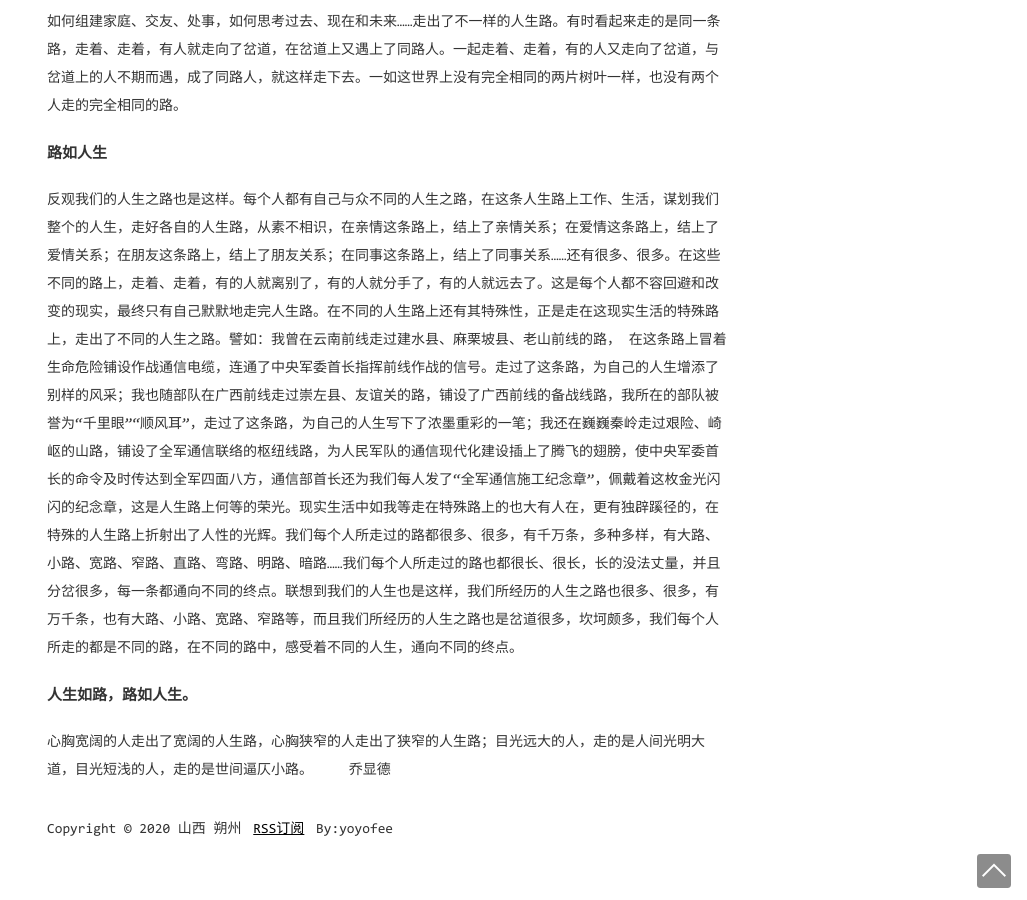
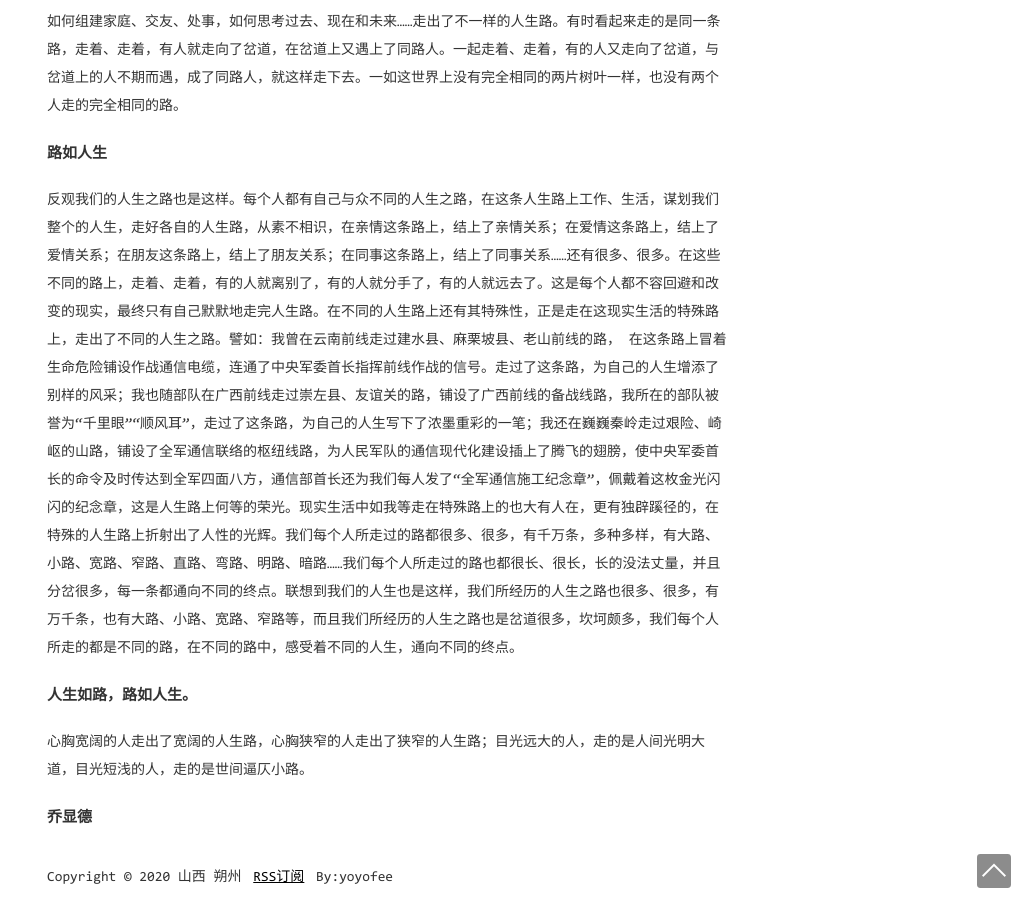
Before and after one commit to yoyofee/yoyofee.github.io, a Jekyll site: the page built from _posts/2021-02-07-1743-人生如路，路如人生.md, in a window 1280 px wide and 900 px high, scrolled down 938 px. Shown: the whole window, without its empty margins (253-1280 px from the left). Built offline with Jekyll 4.4.1, drawn with Linux system fonts in a browser that asks for light colours; comment, search, counter and statistics services are not loaded.

```diff
--- a/_posts/2021-02-07-1743-人生如路，路如人生.md
+++ b/_posts/2021-02-07-1743-人生如路，路如人生.md
@@ -9,4 +9,4 @@ categories: [人生感悟]
   反观我们的人生之路也是这样。每个人都有自己与众不同的人生之路，在这条人生路上工作、生活，谋划我们整个的人生，走好各自的人生路，从素不相识，在亲情这条路上，结上了亲情关系；在爱情这条路上，结上了爱情关系；在朋友这条路上，结上了朋友关系；在同事这条路上，结上了同事关系……还有很多、很多。在这些不同的路上，走着、走着，有的人就离别了，有的人就分手了，有的人就远去了。这是每个人都不容回避和改变的现实，最终只有自己默默地走完人生路。在不同的人生路上还有其特殊性，正是走在这现实生活的特殊路上，走出了不同的人生之路。譬如：我曾在云南前线走过建水县、麻栗坡县、老山前线的路， 在这条路上冒着生命危险铺设作战通信电缆，连通了中央军委首长指挥前线作战的信号。走过了这条路，为自己的人生增添了别样的风采；我也随部队在广西前线走过崇左县、友谊关的路，铺设了广西前线的备战线路，我所在的部队被誉为“千里眼”“顺风耳”，走过了这条路，为自己的人生写下了浓墨重彩的一笔；我还在巍巍秦岭走过艰险、崎岖的山路，铺设了全军通信联络的枢纽线路，为人民军队的通信现代化建设插上了腾飞的翅膀，使中央军委首长的命令及时传达到全军四面八方，通信部首长还为我们每人发了“全军通信施工纪念章”，佩戴着这枚金光闪闪的纪念章，这是人生路上何等的荣光。现实生活中如我等走在特殊路上的也大有人在，更有独辟蹊径的，在特殊的人生路上折射出了人性的光辉。我们每个人所走过的路都很多、很多，有千万条，多种多样，有大路、小路、宽路、窄路、直路、弯路、明路、暗路……我们每个人所走过的路也都很长、很长，长的没法丈量，并且分岔很多，每一条都通向不同的终点。联想到我们的人生也是这样，我们所经历的人生之路也很多、很多，有万千条，也有大路、小路、宽路、窄路等，而且我们所经历的人生之路也是岔道很多，坎坷颇多，我们每个人所走的都是不同的路，在不同的路中，感受着不同的人生，通向不同的终点。
 ### 人生如路，路如人生。
   心胸宽阔的人走出了宽阔的人生路，心胸狭窄的人走出了狭窄的人生路；目光远大的人，走的是人间光明大道，目光短浅的人，走的是世间逼仄小路。
-　　乔显德
+### 乔显德
```
